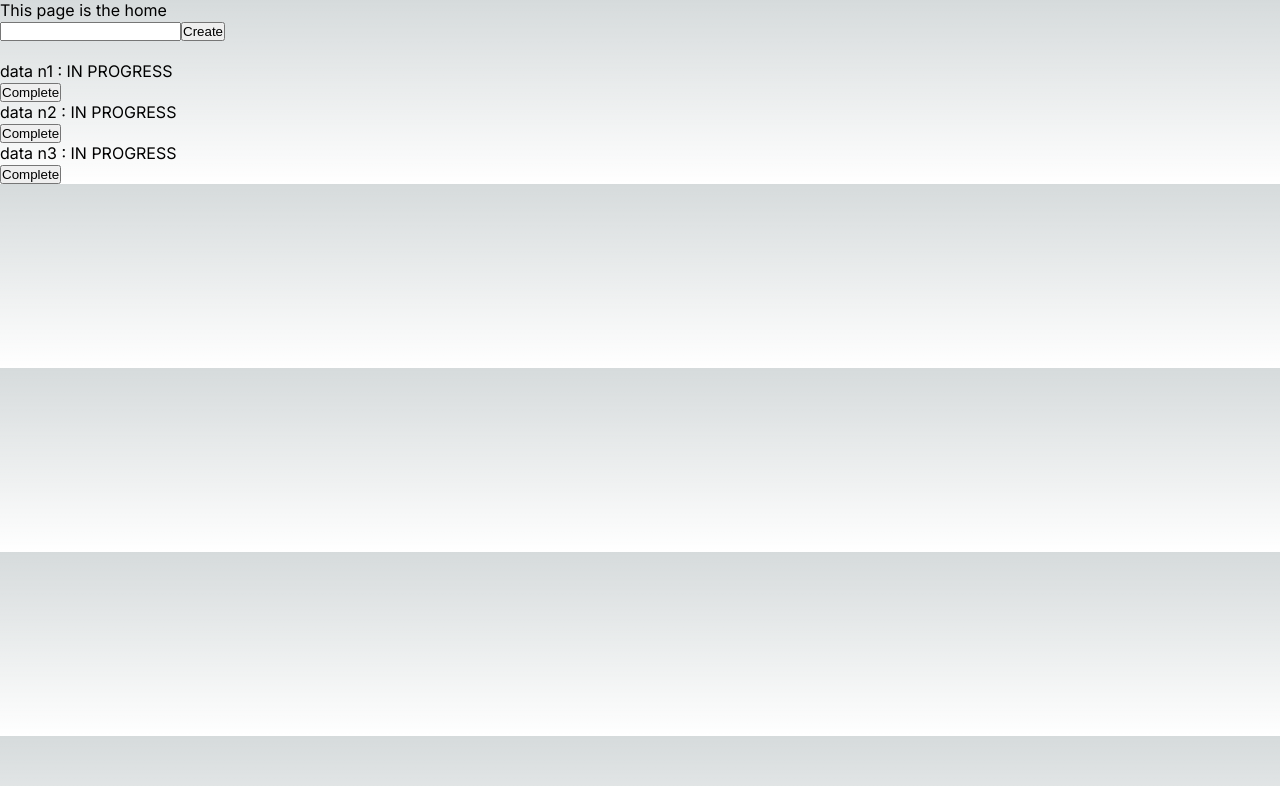
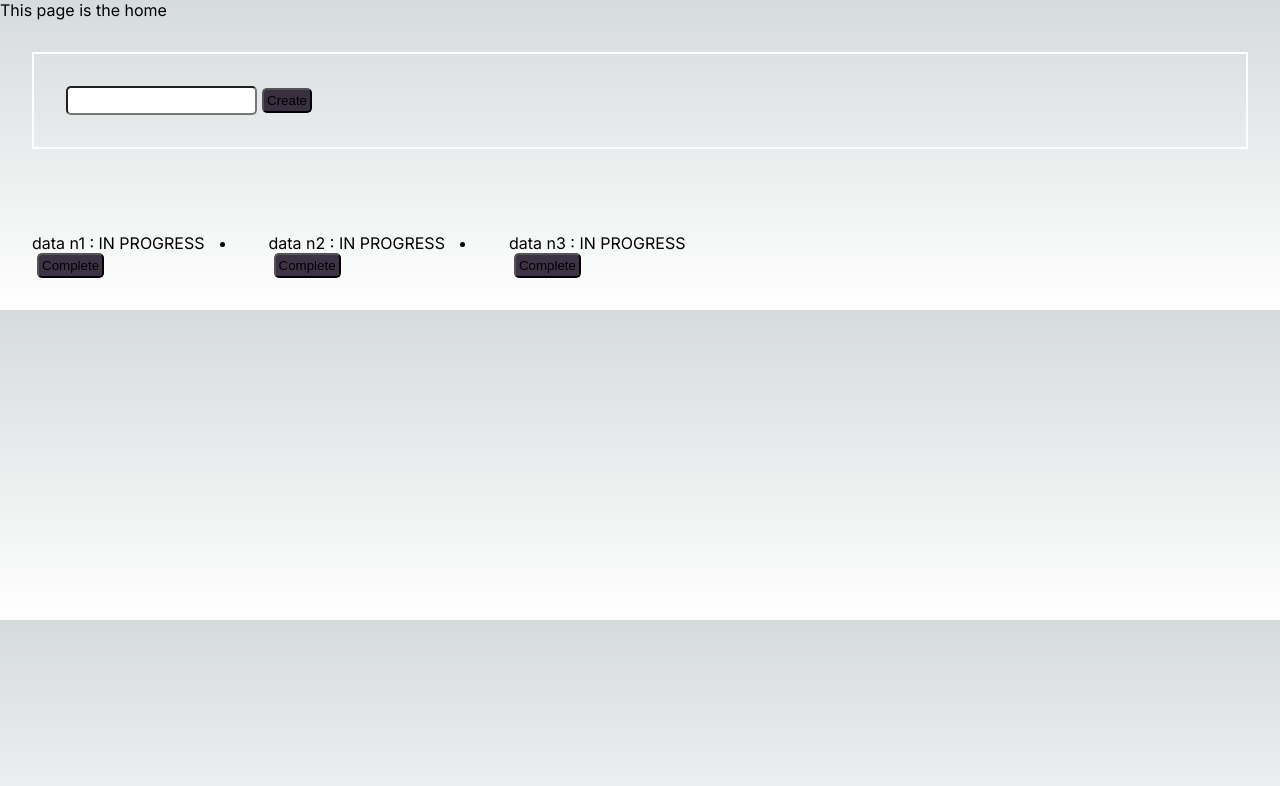
Before and after one commit to veraAlan/PWA-RIA-React, a Next.js app in the folder tp1-react/: page / in a window 1280 px wide. Shown: the top 786 px of the page. Built offline with nearby package versions, Linux system fonts and the light colour scheme.

Commit message:
Updated css
Changed based components to some style, proportions need to be checked and the visuals corrected.

```diff
--- a/tp1-react/src/app/components/Button/Button.jsx
+++ b/tp1-react/src/app/components/Button/Button.jsx
@@ -1,6 +1,8 @@
+import style from "./Button.module.css";
+
 const Button = ({ text, onClickFn }) => {
    return (
-      <button onClick={onClickFn}>
+      <button onClick={onClickFn} className={style.button}>
          {text}
       </button>
    );
--- /dev/null
+++ b/tp1-react/src/app/components/Button/Button.module.css
@@ -0,0 +1,7 @@
+.button {
+   border-radius: 5px;
+   background-color: #0f0017cb;
+   /* Change for better proportions, maybe im */
+   padding: 3px;
+   margin-left: 5px;
+}
--- a/tp1-react/src/app/components/Input/Input.jsx
+++ b/tp1-react/src/app/components/Input/Input.jsx
@@ -1,5 +1,7 @@
+import style from "./Input.module.css";
+
 const Input = ({ value, onChangeHandler }) => {
-   return <input type="text" value={value} onChange={onChangeHandler} />;
+   return <input type="text" className={style.input} value={value} onChange={onChangeHandler} />;
 };
 
 export default Input;
--- /dev/null
+++ b/tp1-react/src/app/components/Input/Input.module.css
@@ -0,0 +1,4 @@
+.input {
+   border-radius: 5px;
+   padding: 5px;
+}
--- a/tp1-react/src/app/pages/Home/Home.js
+++ b/tp1-react/src/app/pages/Home/Home.js
@@ -3,6 +3,7 @@ import { useState } from "react";
 import Task from "../../components/Task/Task.jsx";
 import Input from "../../components/Input/Input.jsx";
 import Button from "../../components/Button/Button.jsx";
+import style from "./Home.module.css";
 
 // Preload tasks data.
 const data1 = { id: 0, info: "data n1", completed: false };
@@ -42,16 +43,16 @@ const Home = () => {
          <div>
             This page is the home
          </div>
-         <div>
-            <Input value={inputValue} onChangeHandler={onChangeHandler} />
+         <div className={style.createTask}>
+            <Input className={style.text} value={inputValue} onChangeHandler={onChangeHandler} />
 
-            <Button text="Create" onClickFn={createTask} />
+            <Button className={style.text} text="Create" onClickFn={createTask} />
          </div>
          <br />
-         <ul>
+         <ul className={style.list} >
             {taskList.map((data) => {
-               return <li key={data.id}>{Task(data.info, data.completed)}
-                  <Button text="Complete" onClickFn={() => updateTask(data.id)} />
+               return <li className={style.listItem} key={data.id}>{Task(data.info, data.completed)}
+                  <Button className={style.text} text="Complete" onClickFn={() => updateTask(data.id)} />
                </li>;
             })}
          </ul>
--- a/tp1-react/src/app/pages/Home/Home.module.css
+++ b/tp1-react/src/app/pages/Home/Home.module.css
@@ -0,0 +1,19 @@
+.createTask {
+   border: 2px solid white;
+   padding: 2em;
+   margin: 2em;
+}
+
+.text {
+   font-family: 'Trebuchet MS', 'Lucida Sans Unicode', 'Lucida Grande', 'Lucida Sans', Arial, sans-serif;
+}
+
+.list {
+   display: flex;
+   flex-wrap: wrap;
+}
+
+.listItem {
+   width: fit-content;
+   padding: 2em;
+}
```
